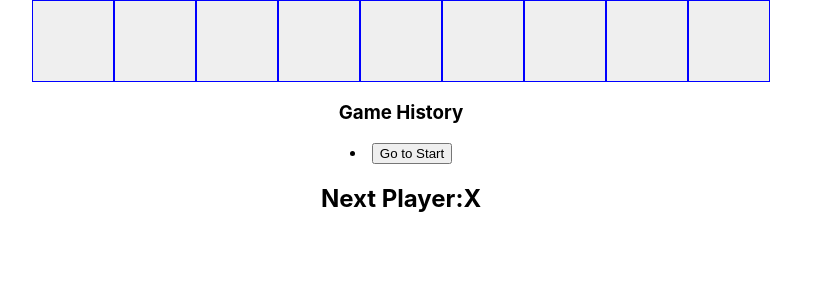
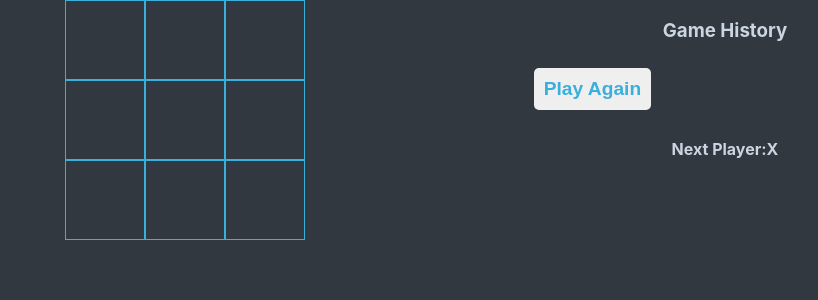
Before and after one commit to vaishnavipaliya11/samespace, a React (Create React App) app: page / in a window 1280 px wide. Shown: the top 300 px of the page, without its empty margins (239-1057 px from the left). Built offline with nearby package versions, Linux system fonts and the light colour scheme.

Commit message:
styles: play board

```diff
--- a/src/App.js
+++ b/src/App.js
@@ -1,11 +1,12 @@
 import './App.css';
 import { Game } from './components/Game';
-import { PlayBoard } from './components/PlayBoard';
+import { Header } from './components/Header';
 
 function App() {
 
   return (
     <div className="App">
+
       <Game/>
     </div>
   );
--- a/src/components/Game.jsx
+++ b/src/components/Game.jsx
@@ -1,5 +1,6 @@
 import { useState } from "react";
 import { calculateWinner } from "../helpers/winner";
+import { Header } from "./Header";
 import { PlayBoard } from "./PlayBoard";
 
 const Game = () => {
@@ -15,12 +16,11 @@ const Game = () => {
 
     const squares = [...current];
 
-    if (winner || squares[i]) return
+    if (winner || squares[i]) return;
     squares[i] = xO;
     setUserHistory([...historyTillNow, squares]);
     setStepNumber(historyTillNow.length);
     setXUser(!XUser);
-
   };
 
   const jumpTo = (step) => {
@@ -30,23 +30,36 @@ const Game = () => {
 
   const renderMoves = () =>
     userHistory.map((_step, move) => {
-      const destination = move ? `Go to move #${move}` : "Go to Start";
+      console.log(move);
+
+      const destination = move ? `Go to ${move}` : "Play Again";
       return (
-        <li key={move}>
-          <button onClick={() => jumpTo(move)}>{destination}</button>
+        <li key={move} >
+          <button className="move-btn" onClick={() => jumpTo(move)}>{destination}</button>
         </li>
       );
     });
 
   return (
+    <>
+    {/* <div>
+    <Header/>
+    </div> */}
+
+    <div className="game-container">
+
       <div>
         <PlayBoard squares={userHistory[stepNumber]} onClick={handleClick} />
+      </div>
+
       <div>
         <h3>Game History</h3>
-        {renderMoves()}
-        <h2>{winner ? "Winner is :" + winner : "Next Player:" + xO}</h2>
+       <div className= "destination-btn-container">  {renderMoves()}</div>
+        <h4>{winner ? "Winner is :" + winner : "Next Player:" + xO}</h4>
+        {stepNumber === 9 && !winner ? "game over no one is winner" : ""}
       </div>
     </div>
+    </>
   );
 };
 export { Game };
--- /dev/null
+++ b/src/components/Header.jsx
@@ -0,0 +1,8 @@
+const Header = () =>{
+    return(
+        <div className="header-container">
+           <h2>Let's Play Tic Tac Toe</h2>
+        </div>
+    )
+}
+export {Header}
--- a/src/components/SquareBox.jsx
+++ b/src/components/SquareBox.jsx
@@ -1,11 +1,11 @@
 import "../styles.css"
 
 const SquareBox = ({ value, onClick }) => {
-  const style = value ? `squares ${value}` : `squares`;
+  // const style = value ? `squares ${value}` : `squares`;
 
   return (
-    <button className={style} onClick={onClick}>
-      {value}
+    <button className="play-btn" onClick={onClick}>
+      {value ? value : ""}
     </button>
   );
 };
--- a/src/styles.css
+++ b/src/styles.css
@@ -1,10 +1,14 @@
-.squares {
-  padding: 0.5em;
-  border: none;
-  font-size: 5rem;
-  cursor: pointer;
-  color: aqua;
-  border: 1px solid blue;
+:root{
+  --bg-clr:#31383F;
+  --primary-clr:#3aafdc;
+  --text-clr:#cbd5e1
+}
+
+body{
+  margin: 0;
+  box-sizing: border-box;
+  background-color: var(--bg-clr);
+  color: var(--text-clr);
 }
 
   .common-row{
@@ -16,3 +20,48 @@
     border: 3px solid skyblue;
     padding: 1.5em;
   }
+  .play-board-container{
+    display: grid;
+    grid-template-columns: 1fr 1fr 1fr;
+    width: 1.5rem;
+    font-size: 3rem;
+  }
+  .play-btn{
+    width: 5rem;
+    height: 5rem;
+    font-size: 2.5rem;
+    border:1px solid var(--primary-clr) ;
+    color: var(--primary-clr);
+    background-color: transparent;
+  }
+  .header-container{
+    width: 100%;
+    position:fixed;
+  }
+  .game-container{
+    display: grid;
+    grid-template-columns: 1fr 1fr ;
+    gap: 1rem;
+    justify-items: center;
+  }
+ li{
+  list-style: none;
+  }
+  .move-btn{
+    font-size: 1.2rem;
+    padding: 0.5em;
+    cursor: pointer;
+    color: var(--primary-clr);
+    border: var(--primary-clr);
+    border-radius: 5px;
+    font-weight: 600;
+    margin: 0.5rem;
+  }
+  .move-btn:hover{
+    color:var(--text-clr);
+    background-color: var(--primary-clr);
+  }
+  .destination-btn-container{
+    display: grid;
+    grid-template-columns: 1fr 1fr 1fr;
+  }
```
Lines whose indentation alone changed are shown as unchanged.
